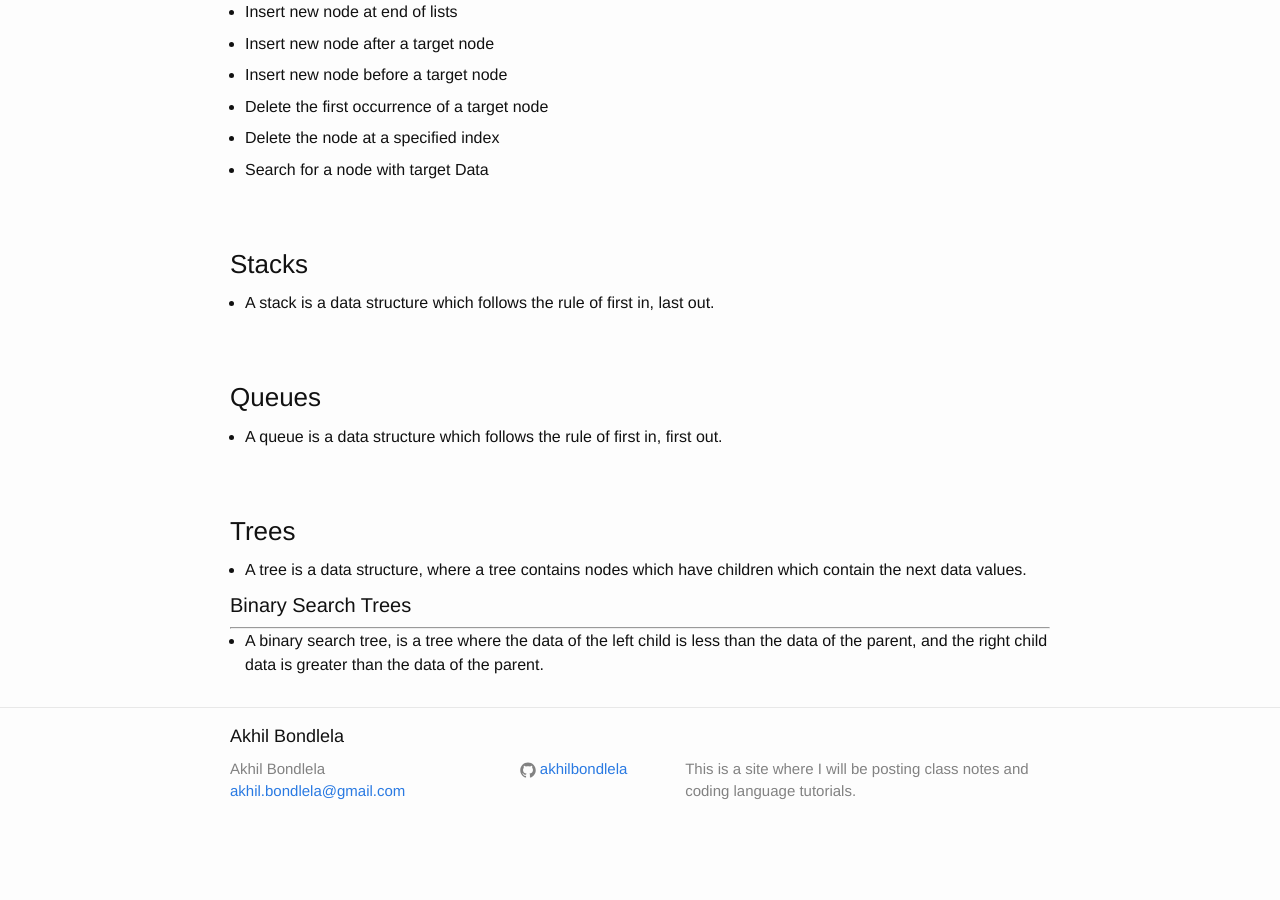
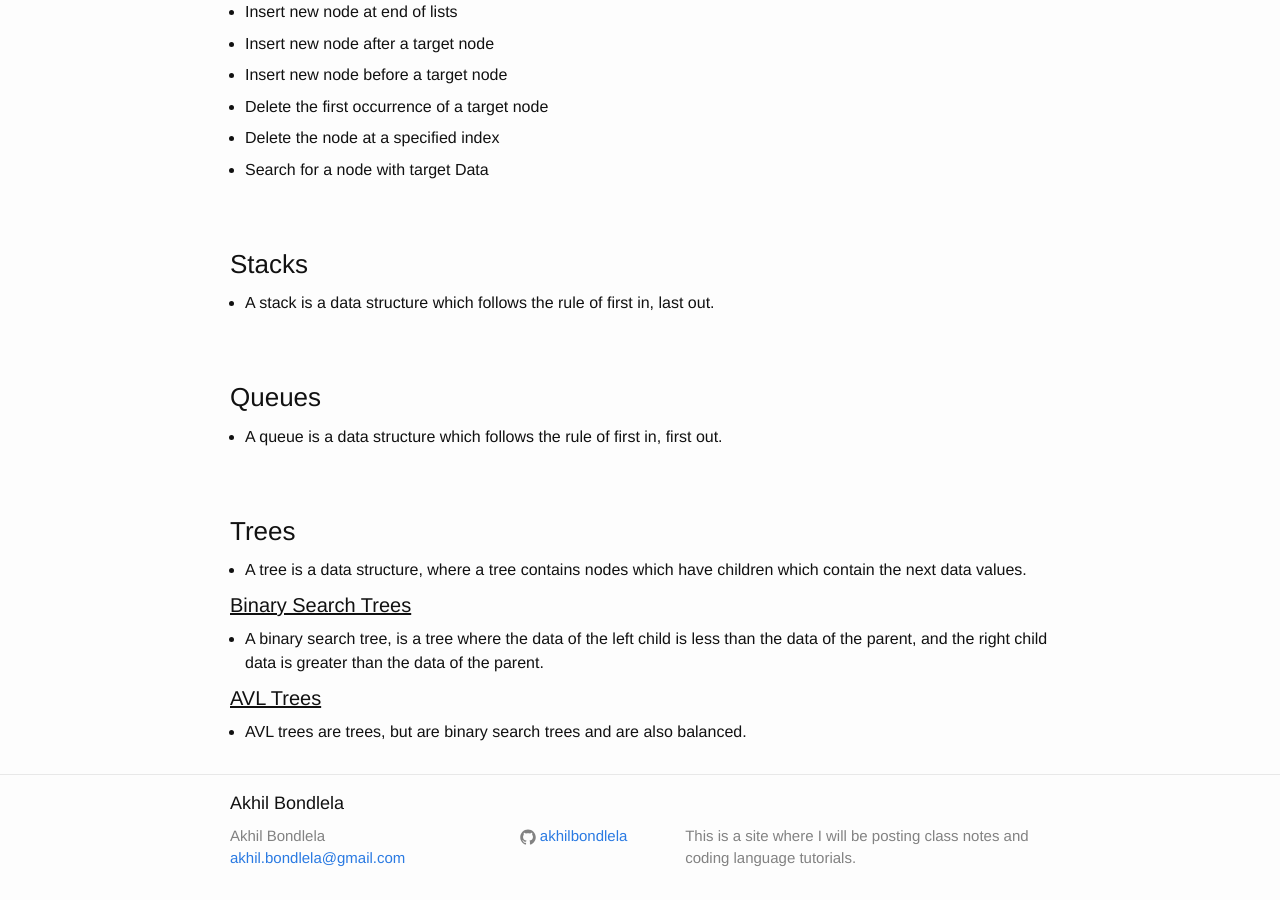
Before and after one commit to akhilbond/akhilbond.github.io, a Jekyll site: the page built from Courses/Data_Structures/notes.md, in a window 1280 px wide and 900 px high, scrolled down 7568 px. Built offline with Jekyll 4.4.1, drawn with Linux system fonts in a browser that asks for light colours; formulas are drawn with MathJax 3; before the commit the page ends 8401 px from its top, so only the background shows below that.

Commit message:
Data Structures Updates

```diff
--- a/Courses/Data_Structures/notes.md
+++ b/Courses/Data_Structures/notes.md
@@ -358,7 +358,10 @@ if(people == null){
 
 - A tree is a data structure, where a tree contains nodes which have children which contain the next data values.
 
-#### Binary Search Trees
----
+<h4><u>Binary Search Trees</u></h4>
 
 - A binary search tree, is a tree where the data of the left child is less than the data of the parent, and the right child data is greater than the data of the parent.
+
+<h4><u>AVL Trees</u></h4>
+
+- AVL trees are trees, but are binary search trees and are also balanced.
```
